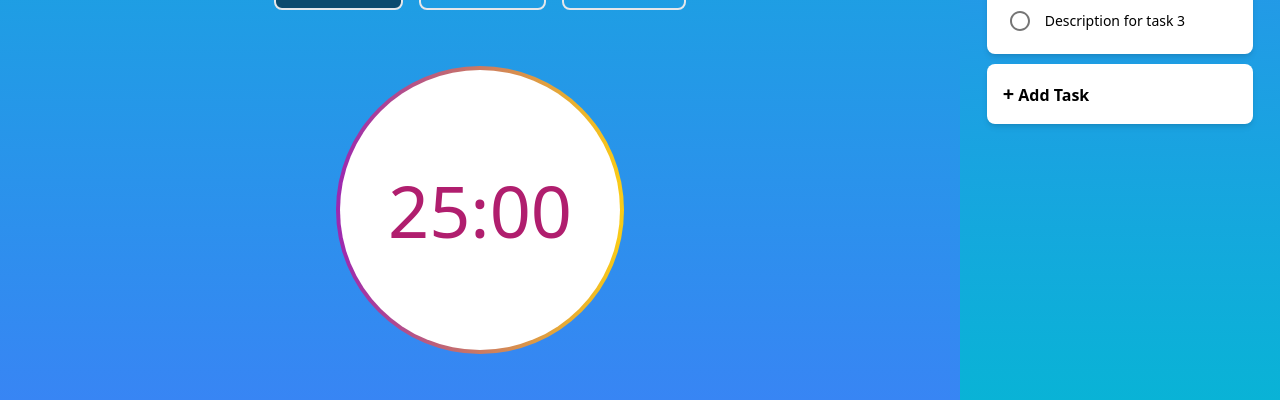
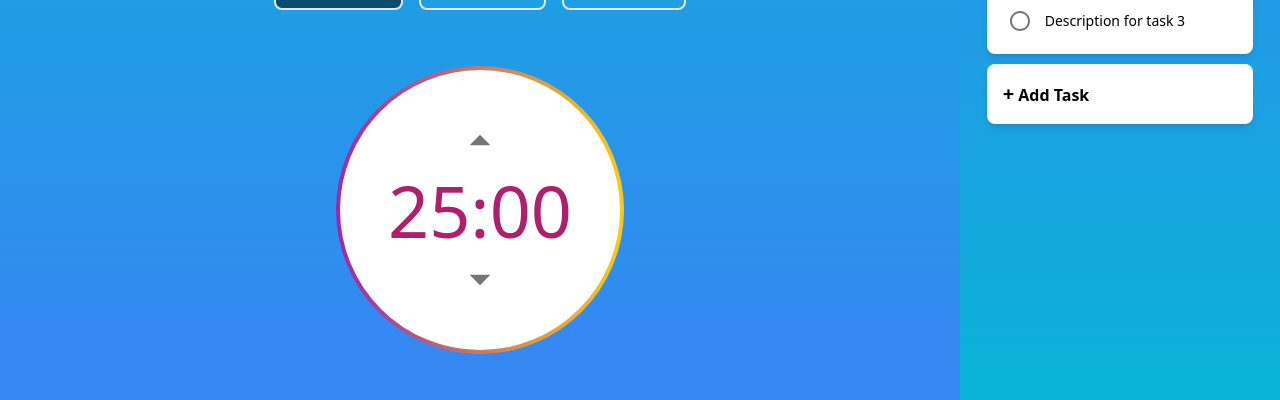
Before and after one commit to ozhayun/PomodoroTimer, a React (Create React App) app: page / in a window 1280 px wide. Shown: the part 386-786 px from the top of the page. Built offline with nearby package versions, Linux system fonts and the light colour scheme.

Commit message:
Add Duration buttons

```diff
--- a/src/App.js
+++ b/src/App.js
@@ -41,7 +41,7 @@ function App() {
           clearInterval(timer);
           handleTimerEnd();
         }
-      }, 1000);  // Changed to 1000ms for 1 second intervals
+      }, 1000);
     }
     return () => clearInterval(timer);
   }, [isActive, sec, min, handleTimerEnd]);
@@ -84,6 +84,24 @@ function App() {
     setTimerDuration(timerType);
   };
 
+  const onUp = () => {
+    let newMin = min;
+    if (sec !== 0) newMin++
+    newMin++
+    setMin(newMin);
+    setSec(0);
+  }
+
+  const onDown = () => {
+    let newMin = min;
+    if (sec === 0) {
+      newMin--;
+      setMin(newMin);
+    } else {
+      setSec(0);
+    }
+  }
+
   return (
     <div className="flex flex-col min-h-screen">
       <div className="flex flex-col flex-grow md:flex-row">
@@ -105,6 +123,8 @@ function App() {
             onStart={handleStart}
             onStop={handleStop}
             onRestart={handleRestart}
+            onUp={onUp}
+            onDown={onDown}
           />
         </div>
         <Tasks />
--- a/src/Components/Pomodoro.jsx
+++ b/src/Components/Pomodoro.jsx
@@ -1,9 +1,18 @@
 import Timer from './Timer';
 
-export const Pomodoro = ({ min, sec, isActive, onStart, onStop, onRestart }) => {
+export const Pomodoro = ({ min, sec, isActive, onStart, onStop, onRestart, onUp, onDown }) => {
     return (
         <div>
-            <Timer min={min} sec={sec} isActive={isActive} onStart={onStart} onStop={onStop} onRestart={onRestart} />
+            <Timer
+                min={min}
+                sec={sec}
+                isActive={isActive}
+                onStart={onStart}
+                onStop={onStop}
+                onRestart={onRestart}
+                onUp={onUp}
+                onDown={onDown}
+            />
         </div>
     );
 };
--- a/src/Components/Timer.jsx
+++ b/src/Components/Timer.jsx
@@ -1,13 +1,34 @@
 import React from 'react'
+import ArrowDropUpIcon from '@mui/icons-material/ArrowDropUp';
+import ArrowDropDownIcon from '@mui/icons-material/ArrowDropDown';
+import IconButton from '@mui/material/IconButton';
 
-export const Timer = ({ min, sec, isActive, onStart, onStop, onRestart }) => {
+export const Timer = ({ min, sec, isActive, onStart, onStop, onRestart, onUp, onDown }) => {
     const formattedSec = sec < 10 ? `0${sec}` : sec;
 
     return (
         <div id='Timer' className="flex flex-col items-center mt-8 sm:mt-10 md:mt-12 ">
             <div className='w-48 h-48 sm:w-60 sm:h-60 md:w-72 md:h-72 rounded-full flex items-center justify-center bg-gradient-to-r from-[#9c27b0] to-yellow-400 p-1'>
                 <div className='w-full h-full bg-white rounded-full flex items-center justify-center text-[#b01e6e] text-4xl sm:text-5xl md:text-7xl'>
-                    {min}:{formattedSec}
+                    <div className='flex flex-col items-center'>
+                        <IconButton
+                            className={`transition-opacity duration-600 ${isActive || min >= 60 ? 'opacity-0 invisible' : 'opacity-100 visible'}`}
+                            onClick={onUp}
+                            disabled={isActive || min >= 60}
+                        >
+                            <ArrowDropUpIcon sx={{ fontSize: 50 }} />
+                        </IconButton>
+                        <div className='flex'>
+                            {min}:{formattedSec}
+                        </div>
+                        <IconButton
+                            className={`transition-opacity duration-600 ${isActive || min <= 0 ? 'opacity-0 invisible' : 'opacity-100 visible'}`}
+                            onClick={onDown}
+                            disabled={isActive || min <= 0}
+                        >
+                            <ArrowDropDownIcon sx={{ fontSize: 50 }} />
+                        </IconButton>
+                    </div>
                 </div>
             </div>
             <div className='flex flex-row w-full max-w-xs mt-8 space-x-4 sm:mt-10 md:mt-12 sm:max-w-sm'>
```
